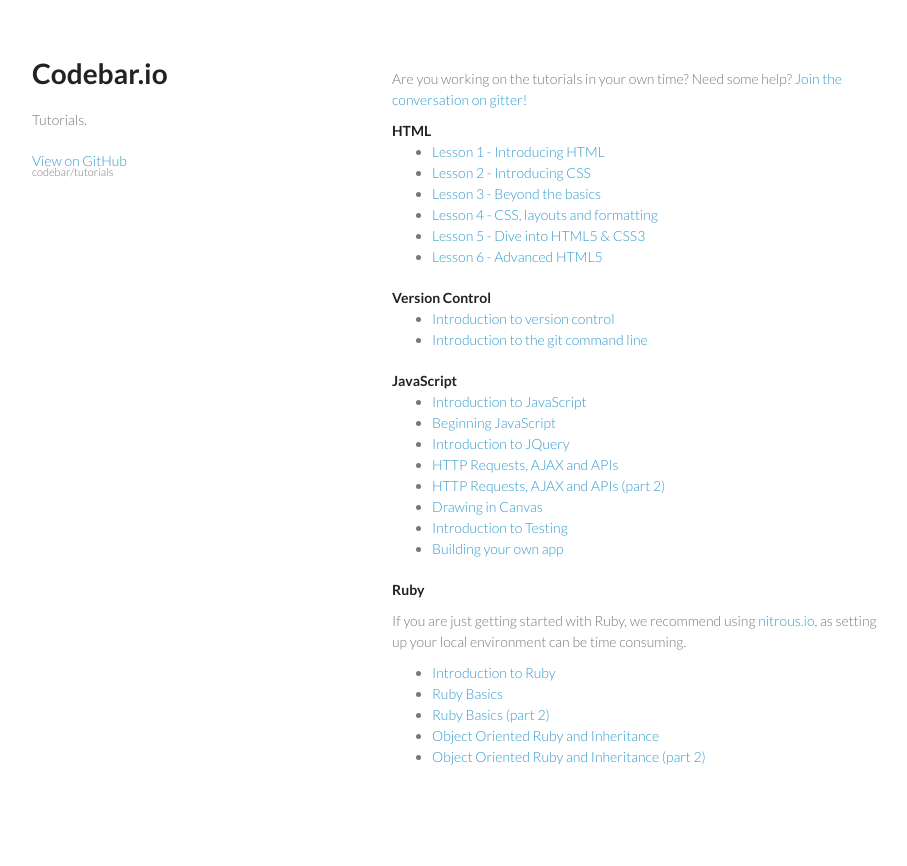
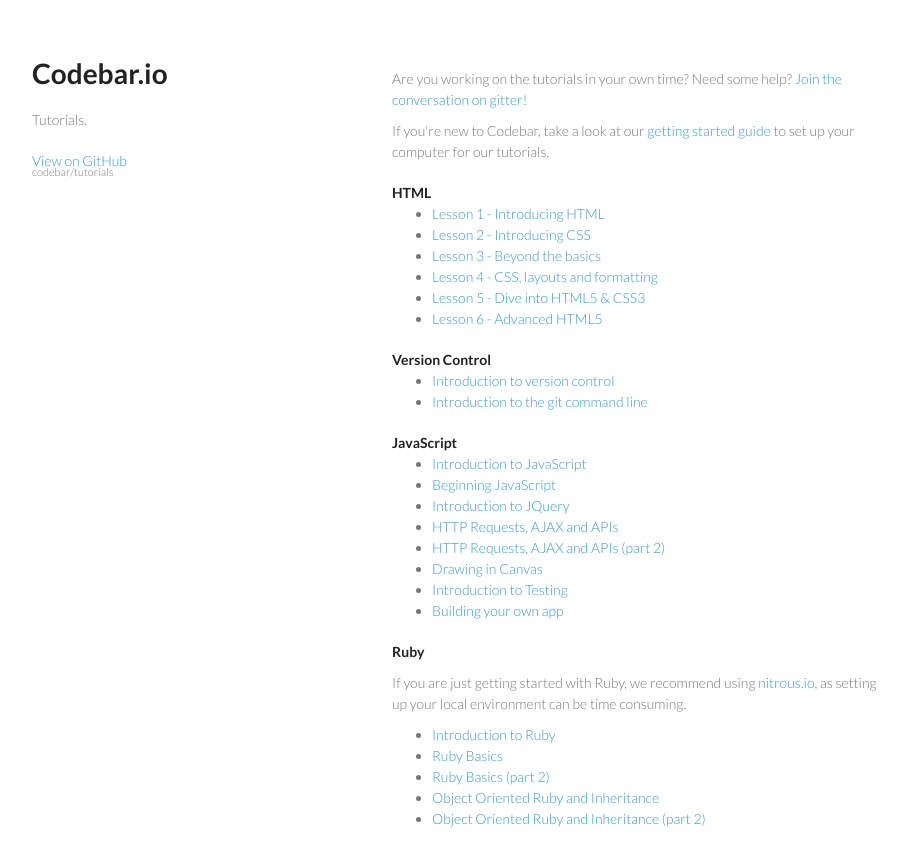
Before and after one commit to codebar/tutorials, a Jekyll site: the page index.html, which Jekyll copies as it is, in a window 1280 px wide. Shown: the top 866 px of the page, without its empty margins (178-1085 px from the left). Built offline with Jekyll 4.4.1, drawn with Linux system fonts in a browser that asks for light colours; Markdown is read by kramdown in place of the engine named in the settings.

Commit message:
Updates to tutorial based on Despo's feedback; link to getting started guide from the index.

```diff
--- a/index.html
+++ b/index.html
@@ -23,6 +23,8 @@
       </header>
       <section>
         <p class="lead">Are you working on the tutorials in your own time? Need some help? <a href="https://gitter.im/codebar/tutorials">Join the conversation on gitter!</a></p>
+
+        <p>If you're new to Codebar, take a look at our <a href="general/setup/tutorial.html">getting started guide</a> to set up your computer for our tutorials.</p>
 
           <strong>HTML</strong>
           <ul>
```
Also changed, not shown: general/setup/tutorial.md (+2 -2 lines).
